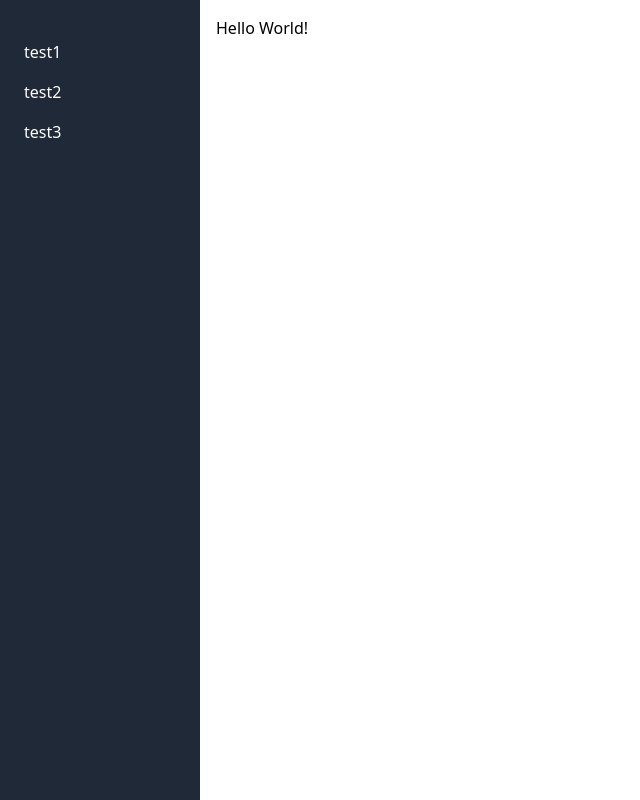
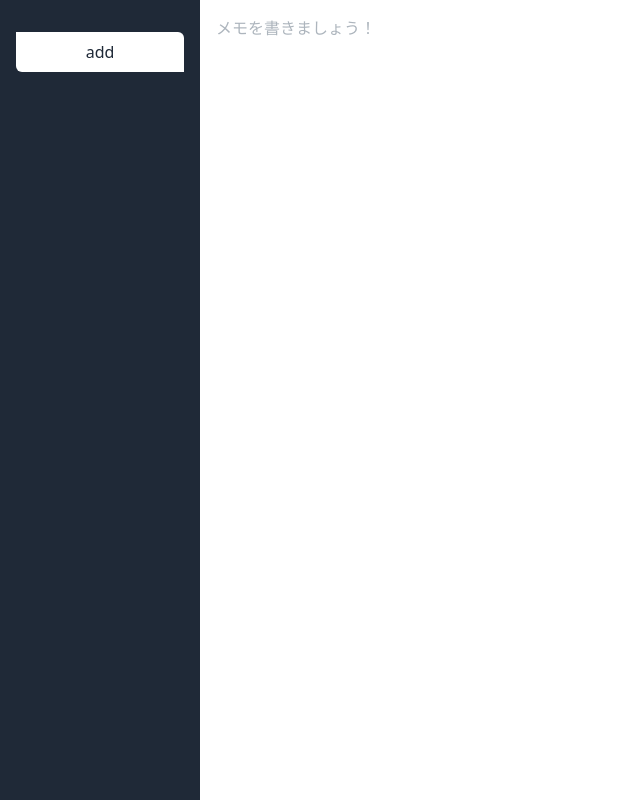
Before and after one commit to Yuki-Sakaguchi/instant-markdown, a Next.js app: page / in a window 1280 px wide. Shown: the whole page, without its empty margins (0-640 px from the left). Built offline with nearby package versions, Linux system fonts and the light colour scheme.

Commit message:
Update 見た目調整

```diff
--- a/package.json
+++ b/package.json
@@ -12,6 +12,7 @@
     "@lexical/react": "^0.10.0",
     "@lexical/selection": "^0.10.0",
     "@lexical/yjs": "^0.10.0",
+    "@tiptap/extension-placeholder": "^2.0.3",
     "@tiptap/pm": "^2.0.3",
     "@tiptap/react": "^2.0.3",
     "@tiptap/starter-kit": "^2.0.3",
--- a/src/features/Editor.tsx
+++ b/src/features/Editor.tsx
@@ -1,21 +1,24 @@
 import { FC, useEffect } from "react";
 import { useEditor, EditorContent } from "@tiptap/react";
 import StarterKit from "@tiptap/starter-kit";
+import Placeholder from "@tiptap/extension-placeholder";
+import { useList } from "./useList";
 
-type Props = {
-  item?: Item;
-};
-
-export const Tiptap: FC<Props> = ({ item }) => {
+export const Tiptap: FC = () => {
+  const { selectedItem } = useList();
   const editor = useEditor({
-    extensions: [StarterKit],
-    content: "<p>Hello World!</p>",
+    extensions: [
+      StarterKit,
+      Placeholder.configure({
+        placeholder: "メモを書きましょう！",
+      }),
+    ],
   });
 
   useEffect(() => {
-    if (editor == null || item == null) return;
-    editor.commands.setContent(item.body);
-  }, [item, editor]);
+    if (editor == null || selectedItem == null) return;
+    editor.commands.setContent(selectedItem.body);
+  }, [selectedItem, editor]);
 
   return (
     <div className="h-screen p-4">
--- a/src/features/SideMenu.tsx
+++ b/src/features/SideMenu.tsx
@@ -1,17 +1,10 @@
-import type { Dispatch, FC, SetStateAction } from "react";
+import { FC, useState } from "react";
 import clsx from "clsx";
+import { useList } from "./useList";
 
-type Props = {
-  list: Item[];
-  selectedItem?: Item;
-  setSelectedItem: Dispatch<SetStateAction<Item | undefined>>;
-};
-
-export const SideMenu: FC<Props> = ({
-  list,
-  selectedItem,
-  setSelectedItem,
-}) => {
+export const SideMenu: FC = () => {
+  const { list, addItem } = useList();
+  const [selectedItem, setSelectedItem] = useState<Item>();
   return (
     <div className="h-full px-4 py-8 bg-gray-800 text-white">
       <ul>
@@ -33,6 +26,12 @@ export const SideMenu: FC<Props> = ({
             </li>
           ))}
       </ul>
+      <button
+        className="bg-white text-gray-800 w-full py-2 rounded-tr-md rounded-bl-md"
+        onClick={addItem}
+      >
+        add
+      </button>
     </div>
   );
 };
--- /dev/null
+++ b/src/features/useList.tsx
@@ -0,0 +1,69 @@
+import { useCallback, useEffect, useMemo, useState } from "react";
+
+export const keyName = "instant-markdown";
+
+/**
+ * リストを修正するhooks
+ */
+export const useList = () => {
+  const [list, setList] = useState<Item[]>([]);
+  const [selectedItemId, setSelectedItemId] = useState("");
+
+  const selectedItem = useMemo(() => {
+    if (list == null || list.length == 0 || selectedItemId == "") return null;
+    return list.find((item) => item.id === selectedItemId);
+  }, [list, selectedItemId]);
+
+  // 初回に LocalStorage からデータを取得して設定する
+  useEffect(() => {
+    const data = getContent();
+    if (data != null) {
+      console.log("初回", data);
+      setList([...data]);
+    }
+  }, []);
+
+  // list が更新されたら LocalStorage を更新する
+  useEffect(() => {
+    if (list == null || list.length === 0) return;
+    localStorage.setItem(keyName, JSON.stringify(list, null, 2));
+  }, [list]);
+
+  const getContent = () => {
+    const raw = localStorage.getItem(keyName);
+    if (raw == null) return null;
+    return JSON.parse(raw);
+  };
+
+  const selectItem = (id: string) => {
+    setSelectedItemId(id);
+  };
+
+  const onChange = (body: string) => {
+    const newItem = list.find((item) => item.id === selectedItemId);
+    if (newItem == null) return;
+    const baseList = list.filter((item) => item.id !== selectedItemId);
+    setList([...baseList, { ...newItem, body }]);
+  };
+
+  const addItem = () => {
+    setList([
+      ...list,
+      {
+        id: (list.length + 1).toString(),
+        title: "title" + (list.length + 1),
+        date: new Date(),
+        body: "",
+      },
+    ]);
+  };
+
+  return {
+    list,
+    selectedItemId,
+    selectedItem,
+    addItem,
+    selectItem,
+    onChange,
+  };
+};
--- a/src/pages/index.tsx
+++ b/src/pages/index.tsx
@@ -1,47 +1,16 @@
 import { Tiptap } from "@/features/Editor";
 import { SideMenu } from "@/features/SideMenu";
-import { useEffect, useState } from "react";
 
 export default function Home() {
-  const [selectetItem, setSelectedItem] = useState<Item>();
-  const [list, setList] = useState<Item[]>([]);
-
-  useEffect(() => {
-    setList([
-      {
-        id: 1,
-        title: "test1",
-        date: new Date(),
-        body: "body1",
-      },
-      {
-        id: 2,
-        title: "test2",
-        date: new Date(),
-        body: "body2",
-      },
-      {
-        id: 3,
-        title: "test3",
-        date: new Date(),
-        body: "body3",
-      },
-    ]);
-  }, []);
-
   return (
     <main>
       <div>
         <div className="flex">
           <div className="w-[200px]">
-            <SideMenu
-              list={list}
-              selectedItem={selectetItem}
-              setSelectedItem={setSelectedItem}
-            />
+            <SideMenu />
           </div>
           <div className="flex-1">
-            <Tiptap item={selectetItem} />
+            <Tiptap />
           </div>
         </div>
       </div>
--- a/src/styles/globals.css
+++ b/src/styles/globals.css
@@ -6,6 +6,14 @@
 .ProseMirror {
   outline: none;
   height: 100%;
+
+  p.is-editor-empty:first-child::before {
+    color: #adb5bd;
+    content: attr(data-placeholder);
+    float: left;
+    height: 0;
+    pointer-events: none;
+  }
 
   > * + * {
     margin-top: 0.75em;
--- a/src/types/type.d.ts
+++ b/src/types/type.d.ts
@@ -1,5 +1,5 @@
 type Item = {
-  id: number;
+  id: string;
   title: string;
   date: Date;
   body: string;
```
Also changed, not shown: 1 other file (tests, documents, lock files or other folders).
